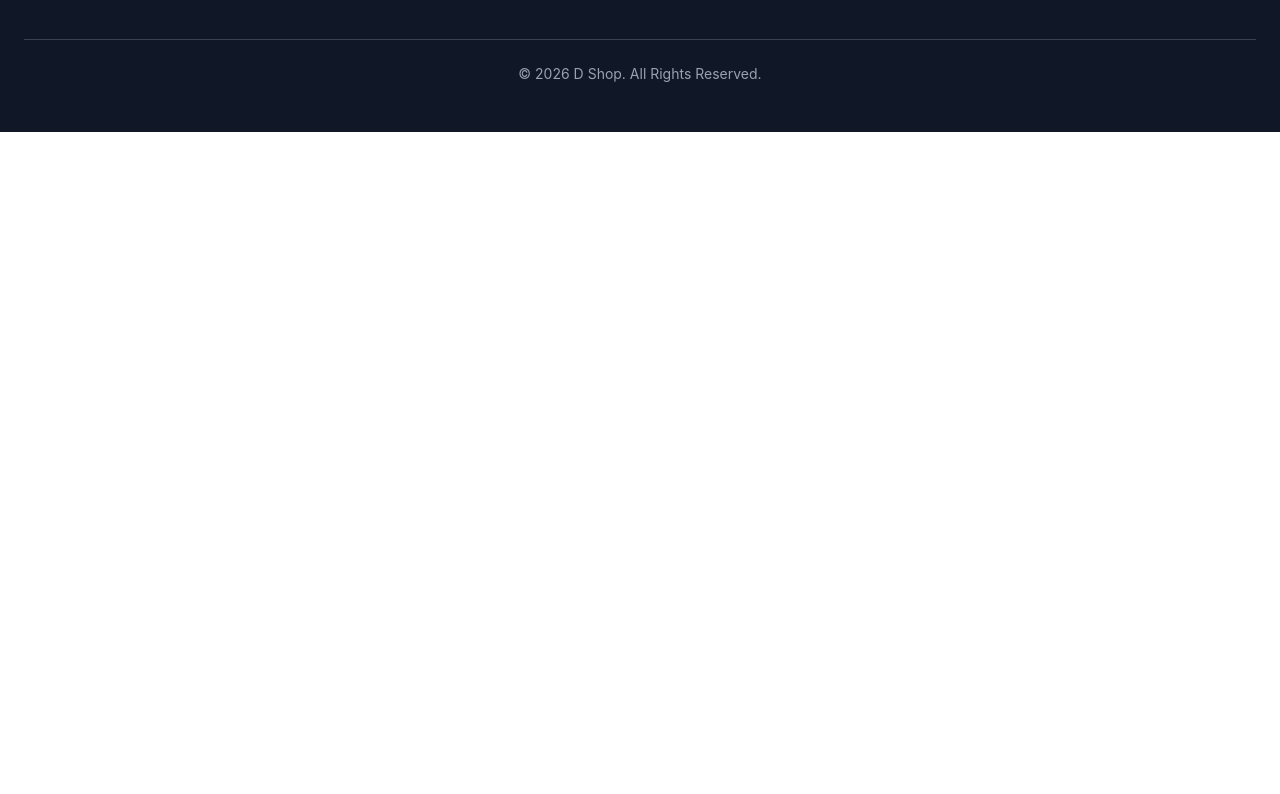
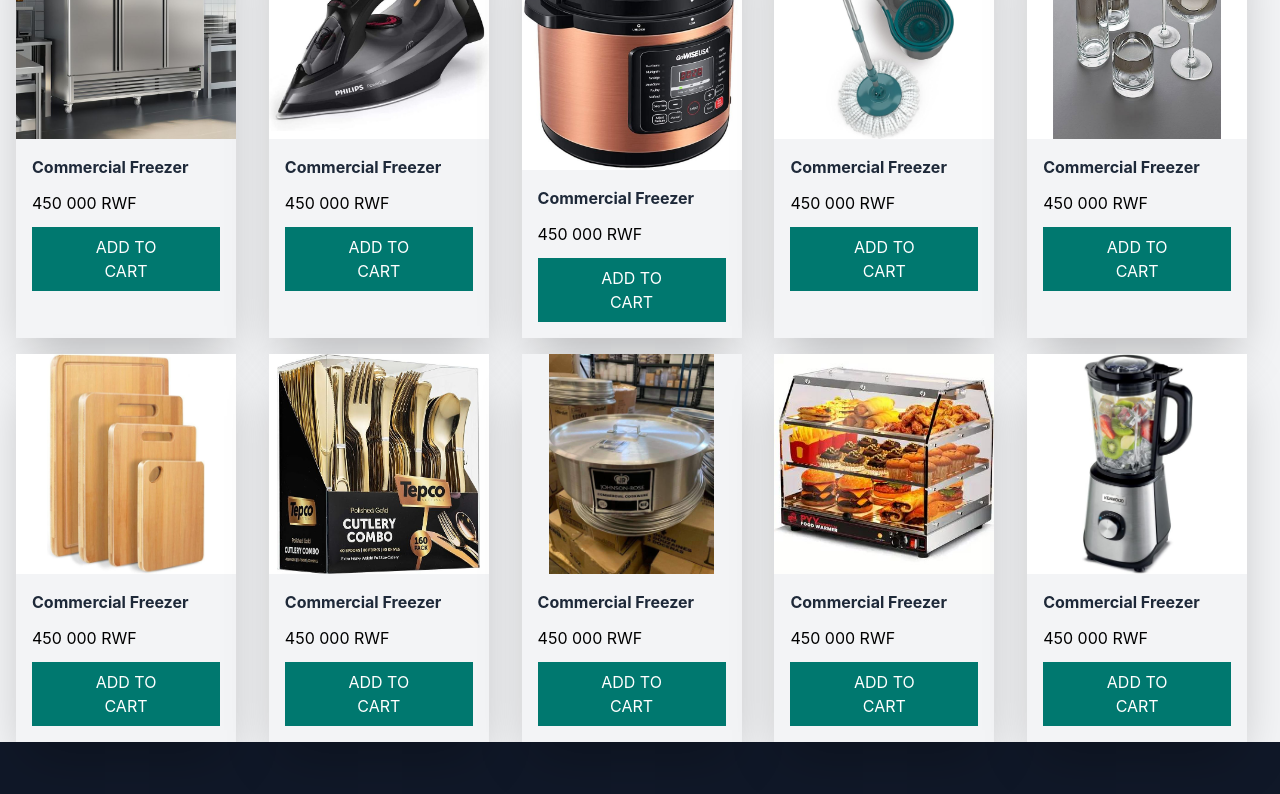
Before and after one commit to 1bruno5/denyse-shop, a Vue app: page /products in a window 1280 px wide. Shown: the part 300-1094 px from the top of the page. Before the commit the page ends 800 px from the top, so only its background shows below. Built offline with nearby package versions, Linux system fonts and the light colour scheme.

Commit message:
products page started

```diff
--- a/src/components/navBar.vue
+++ b/src/components/navBar.vue
@@ -1,5 +1,5 @@
 <template>
-      <nav class="bg-white p-3  ">
+      <nav class="bg-white p-3 shadow-xl ">
    <div class="flex items-center">
     <div class="hidden md:flex">
       <h1 class="text-black text-xl font-bold ml-2 md:ml-15"><img src="../assets/photos/logo.jpg" alt="logo" class="w-8"></h1>
@@ -26,7 +26,7 @@
     <div class="flex ">
       <h1 class="text-black text-xl font-bold ml-2"><img src="../assets/photos/logo.jpg" alt="logo" class="w-8"></h1>
     </div>
-      <button><img src="../assets/photos/icons/search.png" alt="search" class="w-4 gap-4 ml-60 mr-2"></button>
+      <button><img src="../assets/photos/icons/search.png" alt="search" class="w-4 gap-4 ml-60 mr-4"></button>
       <button><img src="../assets/photos/icons/cart.png" alt="cart" class="w-4 ml-2  mr-2"></button>
 
     </div>
--- a/src/views/products.vue
+++ b/src/views/products.vue
@@ -1,3 +1,110 @@
 <template>
+<div class="font-sans">
+<h1 class="text-xl md:text-3xl lg:text-4xl font-bold ml-2 md:ml-10 mt-10 md:mt-20">All Products</h1>
 
+<div class="grid grid-cols-2 md:grid-cols-3 lg:grid-cols-5 gap-4 mt-10 px-2 md:px-4  bg-gray-100">
+ <div class="bg-gray-100 w-full max-w-[220px]  shadow-2xl  overflow-hidden">
+    <img src="../assets/photos/electronics/commercialFreezer.jpg" alt="commercila freezer" class="w-full h-[220px] object-contain bg-white">
+
+     <div class="p-4 space-y-3">
+   <h3 class="font-bold text-gray-800">Commercial Freezer</h3>
+   <p>450 000 RWF</p>
+   <button class="bg-teal-700 px-10 py-2 text-white ">ADD TO CART</button>
+ </div>
+ </div>
+
+  <div class="bg-gray-100 w-full max-w-[220px]  shadow-2xl  overflow-hidden">
+    <img src="../assets/photos/electronics/philips.jpg" alt="commercila freezer" class="w-full h-[220px] object-contain bg-white">
+
+     <div class="p-4 space-y-3">
+   <h3 class="font-bold text-gray-800">Commercial Freezer</h3>
+   <p>450 000 RWF</p>
+   <button class="bg-teal-700 px-10 py-2 text-white ">ADD TO CART</button>
+ </div>
+ </div>
+
+  <div class="bg-gray-100 w-full max-w-[220px]  shadow-2xl  overflow-hidden">
+    <img src="../assets/photos/electronics/pressureCooker.jpg" alt="commercila freezer" class="w-full max-w-[220px]">
+
+     <div class="p-4 space-y-3">
+   <h3 class="font-bold text-gray-800">Commercial Freezer</h3>
+   <p>450 000 RWF</p>
+   <button class="bg-teal-700 px-10 py-2 text-white ">ADD TO CART</button>
+ </div>
+ </div>
+
+
+  <div class="bg-gray-100 w-full max-w-[220px]  shadow-2xl  overflow-hidden">
+    <img src="../assets/photos/spinMop.jpg" alt="commercila freezer" class="w-full h-[220px] object-contain bg-white">
+
+     <div class="p-4 space-y-3">
+   <h3 class="font-bold text-gray-800">Commercial Freezer</h3>
+   <p>450 000 RWF</p>
+   <button class="bg-teal-700 px-10 py-2 text-white ">ADD TO CART</button>
+ </div>
+ </div>
+
+  <div class="bg-gray-100 w-full max-w-[220px]  shadow-2xl  overflow-hidden">
+    <img src="../assets/photos/glasses/g (1).jpg" alt="commercila freezer" class="w-full h-[220px] object-contain bg-white">
+
+     <div class="p-4 space-y-3">
+   <h3 class="font-bold text-gray-800">Commercial Freezer</h3>
+   <p>450 000 RWF</p>
+   <button class="bg-teal-700 px-10 py-2 text-white ">ADD TO CART</button>
+ </div>
+ </div>
+
+  <div class="bg-gray-100 w-full max-w-[220px]  shadow-2xl  overflow-hidden">
+    <img src="../assets/photos/cuttingBoard.jpg" alt="commercila freezer" class="w-full h-[220px] object-contain bg-white">
+
+     <div class="p-4 space-y-3">
+   <h3 class="font-bold text-gray-800">Commercial Freezer</h3>
+   <p>450 000 RWF</p>
+   <button class="bg-teal-700 px-10 py-2 text-white ">ADD TO CART</button>
+ </div>
+ </div>
+
+  <div class="bg-gray-100 w-full max-w-[220px]  shadow-2xl  overflow-hidden">
+    <img src="../assets/photos/spoonForksSet.jpg" alt="commercila freezer" class="w-full h-[220px] object-contain bg-white">
+
+     <div class="p-4 space-y-3">
+   <h3 class="font-bold text-gray-800">Commercial Freezer</h3>
+   <p>450 000 RWF</p>
+   <button class="bg-teal-700 px-10 py-2 text-white ">ADD TO CART</button>
+ </div>
+ </div>
+
+  <div class="bg-gray-100 w-full max-w-[220px]  shadow-2xl  overflow-hidden">
+    <img src="../assets/photos/cookingPots/b.jpg" alt="commercila freezer" class="w-full h-[220px] object-contain ">
+
+     <div class="p-4 space-y-3">
+   <h3 class="font-bold text-gray-800">Commercial Freezer</h3>
+   <p>450 000 RWF</p>
+   <button class="bg-teal-700 px-10 py-2 text-white ">ADD TO CART</button>
+ </div>
+ </div>
+  <div class="bg-gray-100 w-full max-w-[220px]  shadow-2xl  overflow-hidden">
+    <img src="../assets/photos/foodDisplay.jpg" alt="commercila freezer" class="w-full h-[220px] object-contain bg-white">
+
+     <div class="p-4 space-y-3">
+   <h3 class="font-bold text-gray-800">Commercial Freezer</h3>
+   <p>450 000 RWF</p>
+   <button class="bg-teal-700 px-10 py-2 text-white ">ADD TO CART</button>
+ </div>
+ </div>
+
+  <div class="bg-gray-100 w-full max-w-[220px]  shadow-2xl  overflow-hidden">
+    <img src="../assets/photos/blenders/kenwood.jpg" alt="commercila freezer" class="w-full h-[220px] object-contain bg-white">
+
+     <div class="p-4 space-y-3">
+   <h3 class="font-bold text-gray-800">Commercial Freezer</h3>
+   <p>450 000 RWF</p>
+   <button class="bg-teal-700 px-10 py-2 text-white ">ADD TO CART</button>
+ </div>
+ </div>
+
+
+
+</div>
+</div>
 </template>
```
